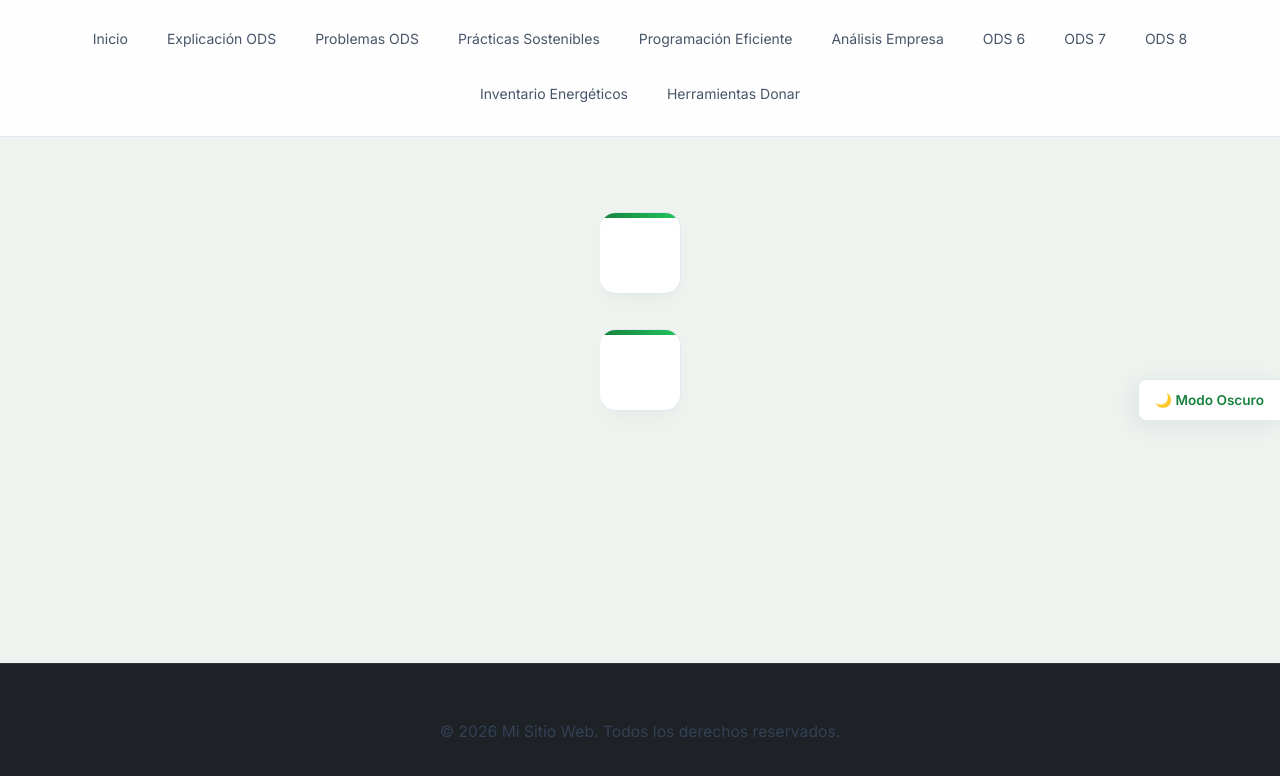
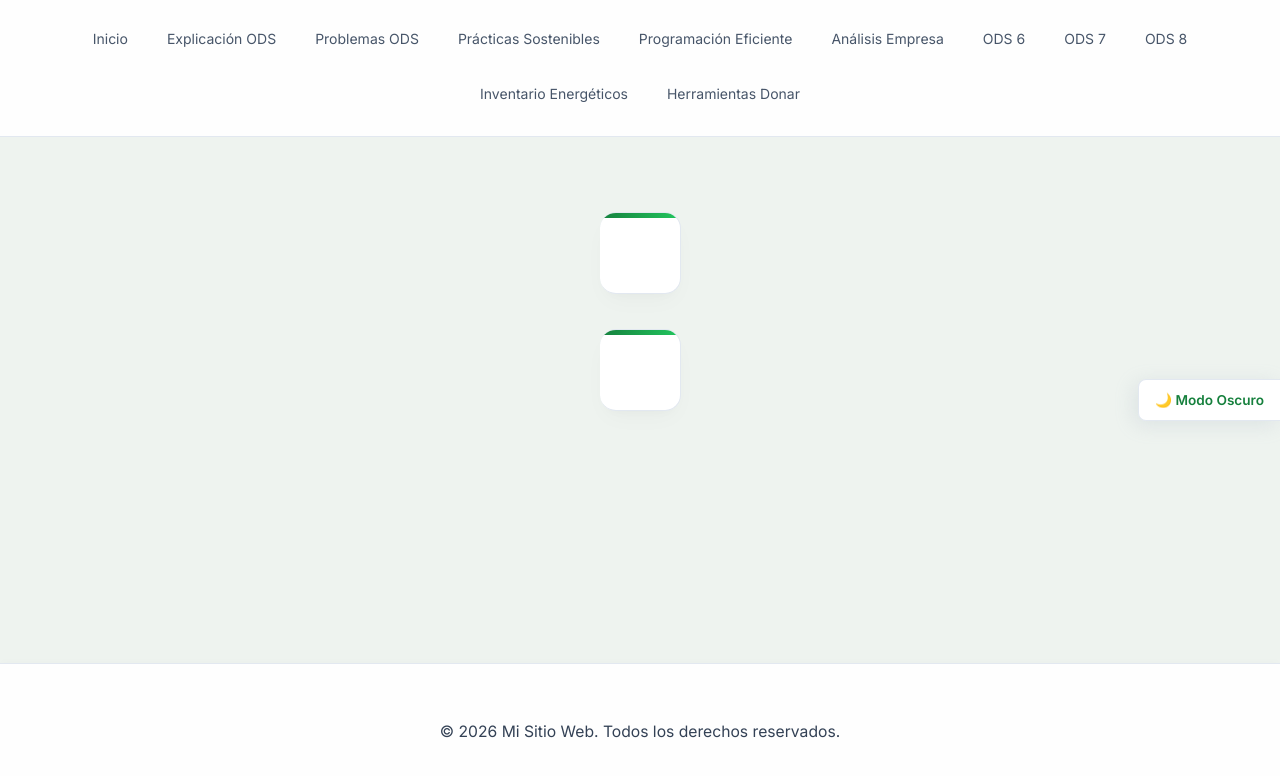
Before and after one commit to LukasCea/ODS, a website with bundled scripts: page public/index.html in a window 1280 px wide. Both pictures are taken after a click on the button "☀️ Modo Claro". Built offline with nearby package versions, Linux system fonts and the light colour scheme; files whose address does not match are found by name.

Commit message:
feat: enhance light mode styles for h1 and h2 elements and refine footer appearance

```diff
--- a/public/css/style.css
+++ b/public/css/style.css
@@ -250,7 +250,7 @@ body.light-mode main strong {
 }
 
 /* Barra vertical justo a la izquierda del h2 */
-body.light-mode h2 {
+body.light-mode h2, body.light-mode h1 {
     border-left: 5px solid #16803d !important;
     padding-left: 15px !important;
     margin-top: 0;
@@ -277,3 +277,11 @@ body.light-mode #btn-theme-toggle {
     border-right: none;
     box-shadow: -4px 4px 20px rgba(148, 163, 184, 0.2);
 }
+
+/* 8. Adaptación Completa del Footer (¡Corregido!) */
+body.light-mode footer {
+    background-color: rgba(255, 255, 255, 0.95) !important; /* Fondo claro a juego con la Navbar */
+    color: #475569 !important;                              /* Texto gris oscuro elegante */
+    border-top: 1px solid #e2e8f0 !important;                /* Línea divisoria muy sutil */
+    box-shadow: 0 -4px 6px -1px rgba(0, 0, 0, 0.01);         /* Sombra ligera hacia arriba */
+}
```
